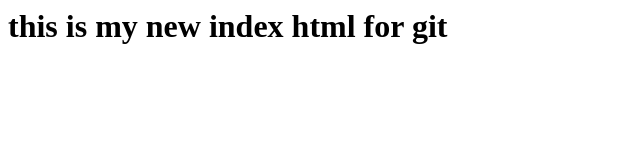
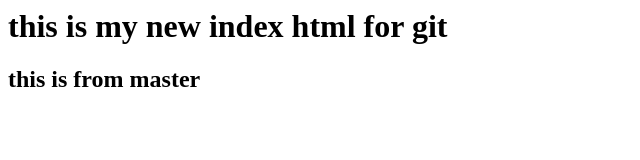
Before and after one commit to kssiva219/new-project, a plain HTML site: page index.html in a window 1280 px wide. Shown: the whole page, without its empty margins (0-640 px from the left). Drawn offline with Linux system fonts and the light colour scheme.

Commit message:
Update index.html

```diff
--- a/index.html
+++ b/index.html
@@ -1 +1,2 @@
 <h1>this is my new index html for git </h1>
+<h2>this is from master</h2>
```
